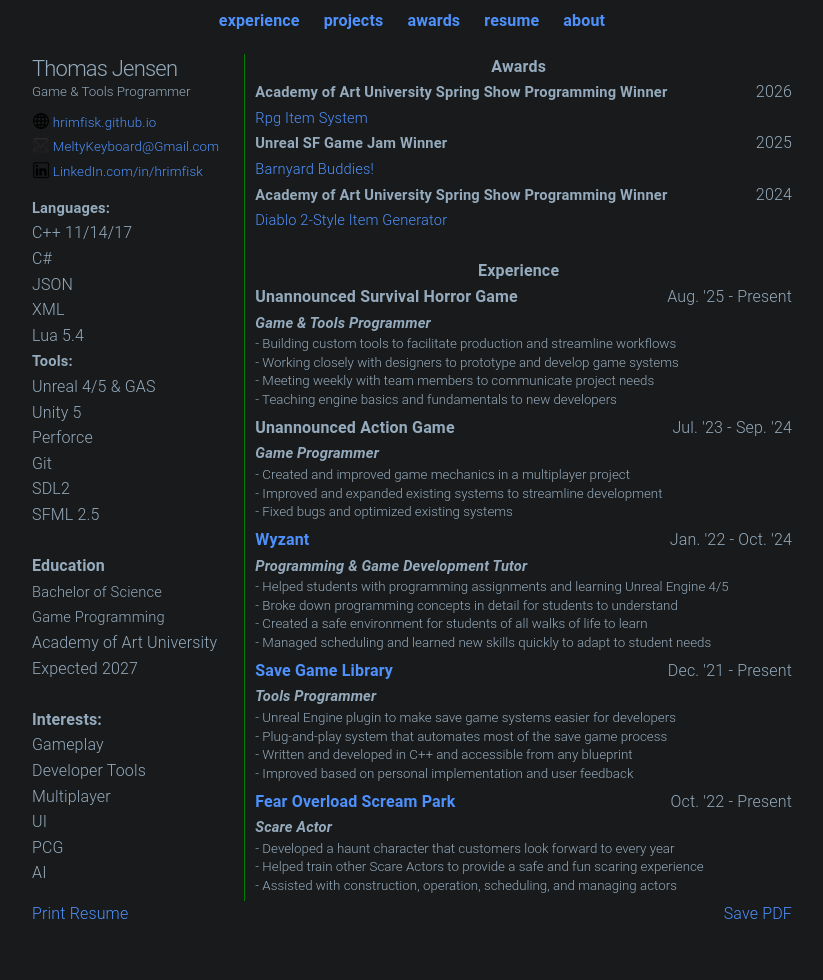
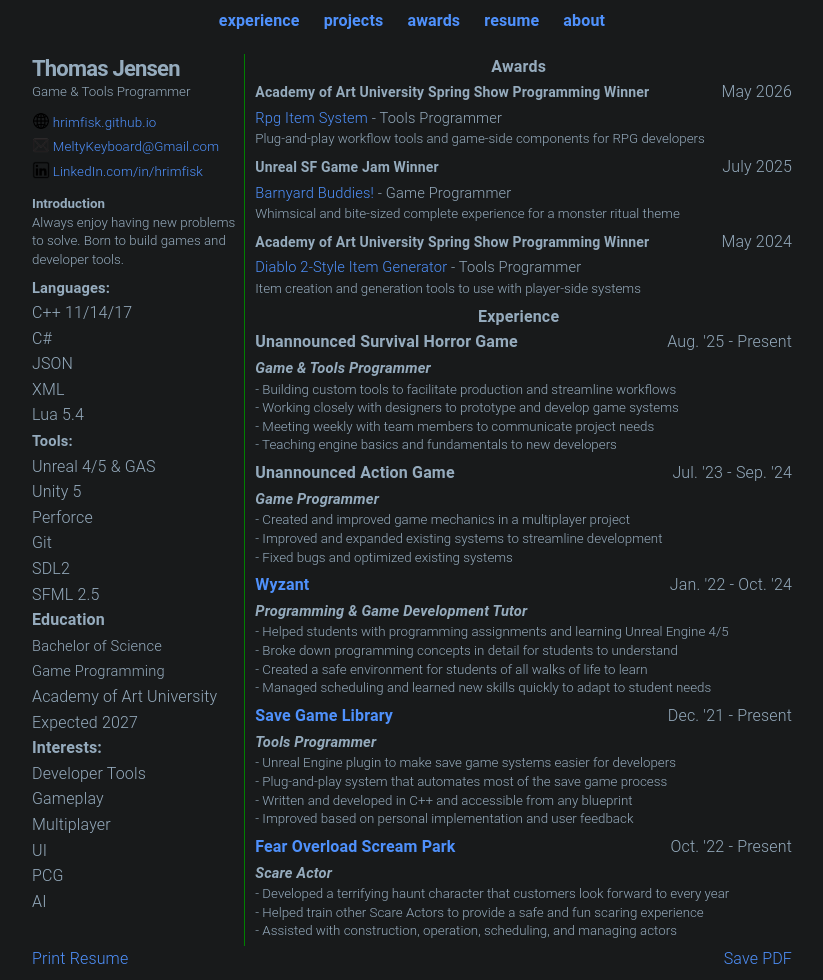
Before and after one commit to hrimfisk/hrimfisk.github.io, a Jekyll site: the page built from resume.md, in a window 1280 px wide. Shown: the whole page, without its empty margins (228-1051 px from the left). Built offline with Jekyll 4.4.1, drawn with Linux system fonts in a browser that asks for light colours; before the commit the page ends 934 px from its top, so only the background shows below that.

Commit message:
updated resume

```diff
--- a/resume.md
+++ b/resume.md
@@ -51,11 +51,15 @@
 {
     font-size: 11pt;
 }
-.name
+.project
 {
     font-size: 12pt;
 }
 .award
+{
+    font-size: 10.5pt;
+}
+.awardProject
 {
     font-size: 11pt;
 }
@@ -123,7 +127,7 @@
 <table style="width:100%">
     <tr>
         <td style="width: 28%; border-right: 1.5px solid green">
-            <h4>Thomas Jensen</h4>
+            <h4><b>Thomas Jensen</b></h4>
             <h6>Game & Tools Programmer</h6>
             <table class = "info">
                 <tr>
@@ -151,6 +155,10 @@
                     </td>
                 </tr>
             </table>
+            <h6>
+            <b>Introduction</b><br>
+            Always enjoy having new problems to solve. Born to build games and developer tools.
+            </h6>
             <subheading><b>Languages:</b></subheading> <br>
             C++ 11/14/17<br>
             C# <br>
@@ -165,7 +173,6 @@
             SDL2 <br>
             SFML 2.5 <br>
             <body>
-            <br>
                 <p>
                     <b>Education</b><br>
                     <subheading>Bachelor of Science<br>
@@ -174,11 +181,10 @@
                     Academy of Art University <br>
                     Expected 2027
                 </p>
-                <br>
                 <p>
                     <b>Interests:</b> <br>
+                    Developer Tools <br>
                     Gameplay <br>
-                    Developer Tools <br>
                     Multiplayer<br>
                     UI <br>
                     PCG <br>
@@ -194,18 +200,26 @@
                 <td class = "awards">
                     <body>
                         <p>
-                        <span class = "award"><b>Academy of Art University Spring Show Programming Winner</b></span><span style="float:right;">2026</span><br>
-                        <subheading><a href="https://2026springshow.academyart.edu/student/thomas-jensen/">Rpg Item System</a></subheading>
+                        <span class = "award"><b>Academy of Art University Spring Show Programming Winner</b></span><span style="float:right;">May 2026</span><br>
+                        <subheading class = "awardProject"><a href="https://2026springshow.academyart.edu/student/thomas-jensen/">Rpg Item System</a> - Tools Programmer</subheading>
+                        <h6>
+                        Plug-and-play workflow tools and game-side components for RPG developers
+                        </h6>
                         </p>
                         <p>
-                        <span class = "award"><b>Unreal SF Game Jam Winner</b></span><span style="float:right;">2025</span><br>
-                        <subheading><a href="https://itch.io/jam/unreal-sf-game-jam/rate/435881">Barnyard Buddies!</a></subheading>
+                        <span class = "award"><b>Unreal SF Game Jam Winner</b></span><span style="float:right;">July 2025</span><br>
+                        <subheading class = "awardProject"><a href="https://itch.io/jam/unreal-sf-game-jam/rate/435881">Barnyard Buddies!</a> - Game Programmer</subheading>
+                        <h6>
+                        Whimsical and bite-sized complete experience for a monster ritual theme
+                        </h6>
                         </p>
                         <p>
-                        <span class = "award"><b>Academy of Art University Spring Show Programming Winner</b></span><span style="float:right;">2024</span><br>
-                        <subheading><a href="https://2024springshow.academyart.edu/schools/game-development/students/thomas-jensen/"> Diablo 2-Style Item Generator</a></subheading>
+                        <span class = "award"><b>Academy of Art University Spring Show Programming Winner</b></span><span style="float:right;">May 2024</span><br>
+                        <subheading class = "awardProject"><a href="https://2024springshow.academyart.edu/schools/game-development/students/thomas-jensen/"> Diablo 2-Style Item Generator</a> - Tools Programmer</subheading>
+                        <h6>
+                        Item creation and generation tools to use with player-side systems
+                        </h6>
                         </p>
-                        <br>
                     </body>
                 </td>
             </tr>
@@ -218,7 +232,7 @@
                 <td class = "experience">
                     <body>
                         <p style="text-align: left;">
-                            <span class="name"><b>Unannounced Survival Horror Game</b></span><span style="float:right;">Aug. '25 - Present</span><br>
+                            <span class="project"><b>Unannounced Survival Horror Game</b></span><span style="float:right;">Aug. '25 - Present</span><br>
                             <subheading><i><b>Game & Tools Programmer</b></i></subheading><br>
                             <h6>
                             - Building custom tools to facilitate production and streamline workflows<br>
@@ -228,7 +242,7 @@
                             </h6>
                         </p>
                         <p style="text-align: left;">
-                            <span class="name"><b>Unannounced Action Game</b></span><span style="float:right;">Jul. '23 - Sep. '24</span> <br>
+                            <span class="project"><b>Unannounced Action Game</b></span><span style="float:right;">Jul. '23 - Sep. '24</span> <br>
                             <subheading><i><b>Game Programmer</b></i></subheading><br>
                             <h6>
                             - Created and improved game mechanics in a multiplayer project<br>
@@ -237,7 +251,7 @@
                             </h6>
                         </p>
                         <p style="text-align: left;">
-                            <span class="name"><b><a href="https://www.wyzant.com/match/tutor/88975343">Wyzant</a></b></span><span style="float:right;">Jan. '22 - Oct. '24</span><br>
+                            <span class="project"><b><a href="https://www.wyzant.com/match/tutor/88975343">Wyzant</a></b></span><span style="float:right;">Jan. '22 - Oct. '24</span><br>
                             <subheading><i><b>Programming & Game Development Tutor</b></i></subheading><br>
                             <h6>
                             - Helped students with programming assignments and learning Unreal Engine 4/5<br>
@@ -247,7 +261,7 @@
                             </h6>
                         </p>
                         <p style="text-align: left;">
-                            <span class="name"><b><a href="https://www.fab.com/listings/b3dad9df-2562-4af5-8846-a7b29b6f7652">Save Game Library</a></b></span><span style="float:right;">Dec. '21 - Present</span> <br>
+                            <span class="project"><b><a href="https://www.fab.com/listings/b3dad9df-2562-4af5-8846-a7b29b6f7652">Save Game Library</a></b></span><span style="float:right;">Dec. '21 - Present</span> <br>
                             <subheading><i><b>Tools Programmer</b></i></subheading><br>
                             <h6>
                             - Unreal Engine plugin to make save game systems easier for developers<br>
@@ -257,10 +271,10 @@
                             </h6>
                         </p>
                         <p style="text-align: left;">
-                            <span class="name"><b><a href="https://fearoverload.com/">Fear Overload Scream Park</a></b></span><span style="float:right;">Oct. '22 - Present</span> <br>
+                            <span class="project"><b><a href="https://fearoverload.com/">Fear Overload Scream Park</a></b></span><span style="float:right;">Oct. '22 - Present</span> <br>
                             <subheading><i><b>Scare Actor</b></i></subheading><br>
                             <h6>
-                            - Developed a haunt character that customers look forward to every year<br>
+                            - Developed a terrifying haunt character that customers look forward to every year<br>
                             - Helped train other Scare Actors to provide a safe and fun scaring experience<br>
                             - Assisted with construction, operation, scheduling, and managing actors<br>
                             </h6>
```
Also changed, not shown: 1 other file.
